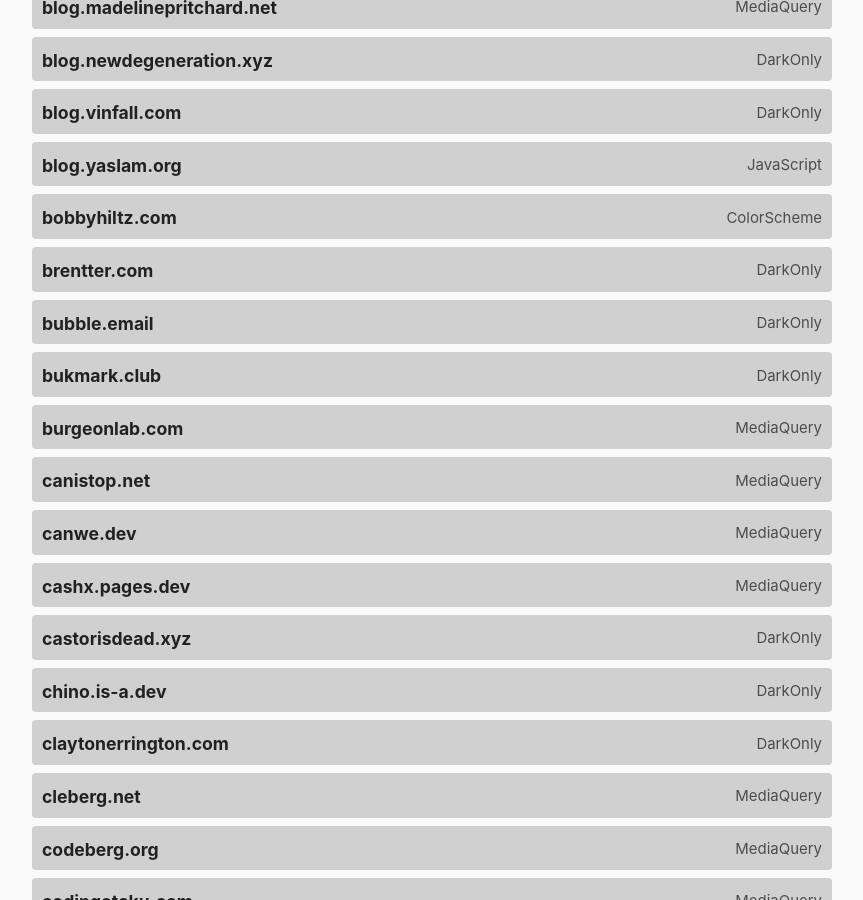
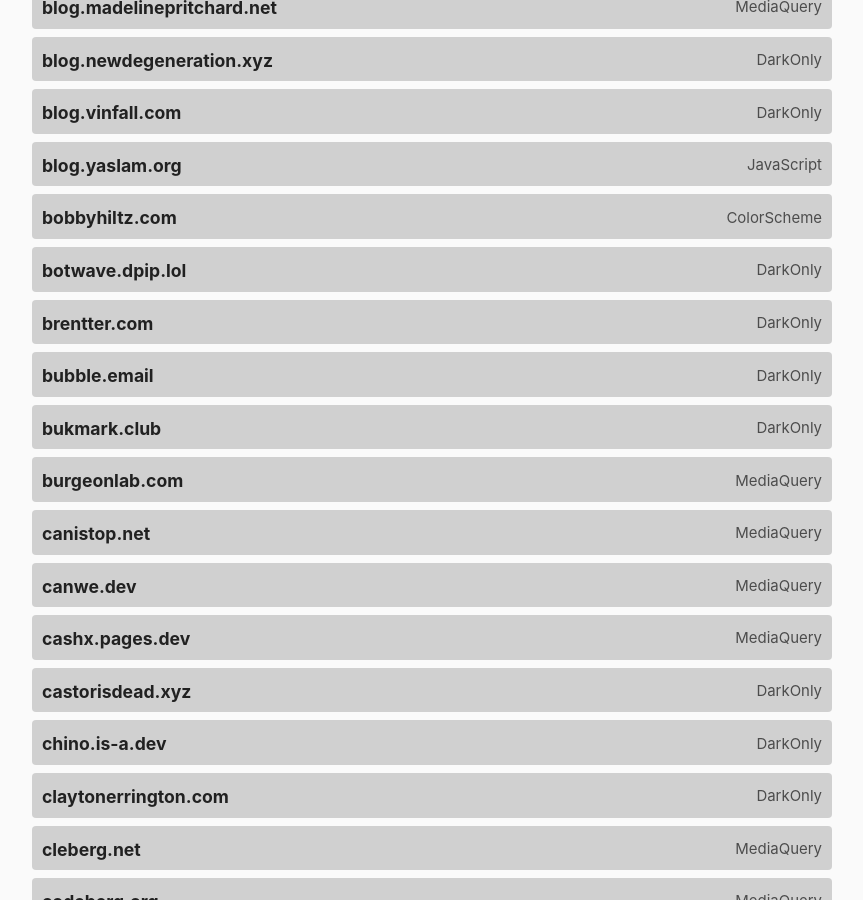
Before and after one commit to katherinek727/darktheme.club, a Jekyll site: the page built from index.md, in a window 1280 px wide and 900 px high, scrolled down 1638 px. Shown: the whole window, without its empty margins (208-1071 px from the left). Built offline with Jekyll 4.4.1, drawn with Linux system fonts in a browser that asks for light colours.

Commit message:
added botwave.dpip.lol

```diff
--- a/_data/sites.yml
+++ b/_data/sites.yml
@@ -877,3 +877,8 @@
   url: https://zwbetz.com/
   method: javascript
   last_checked: 2024-02-27
+
+- domain: botwave.dpip.lol
+  url: https://botwave.dpip.lol/
+  method: darkonly
+  last_checked: 2025-12-25
```
